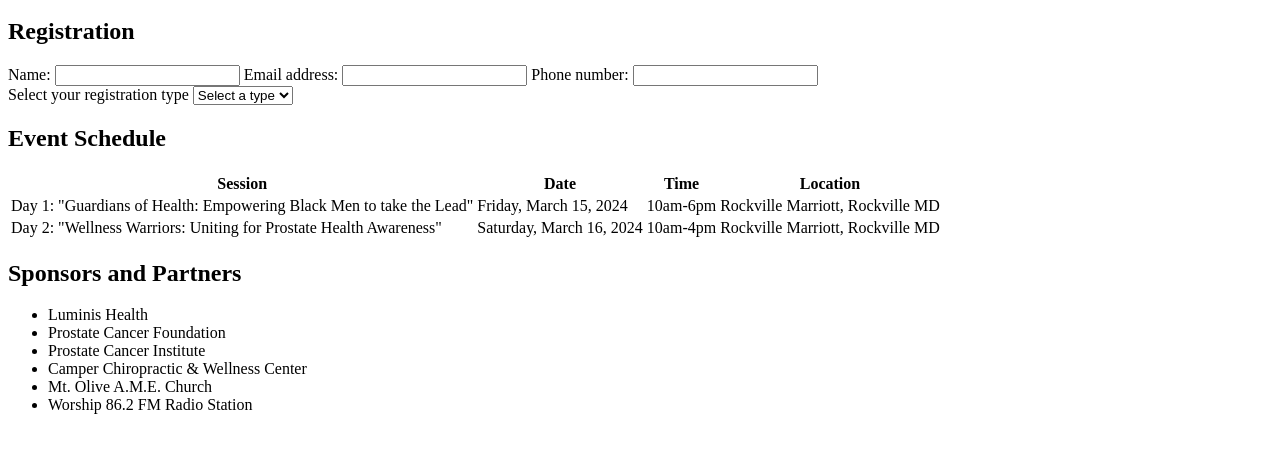
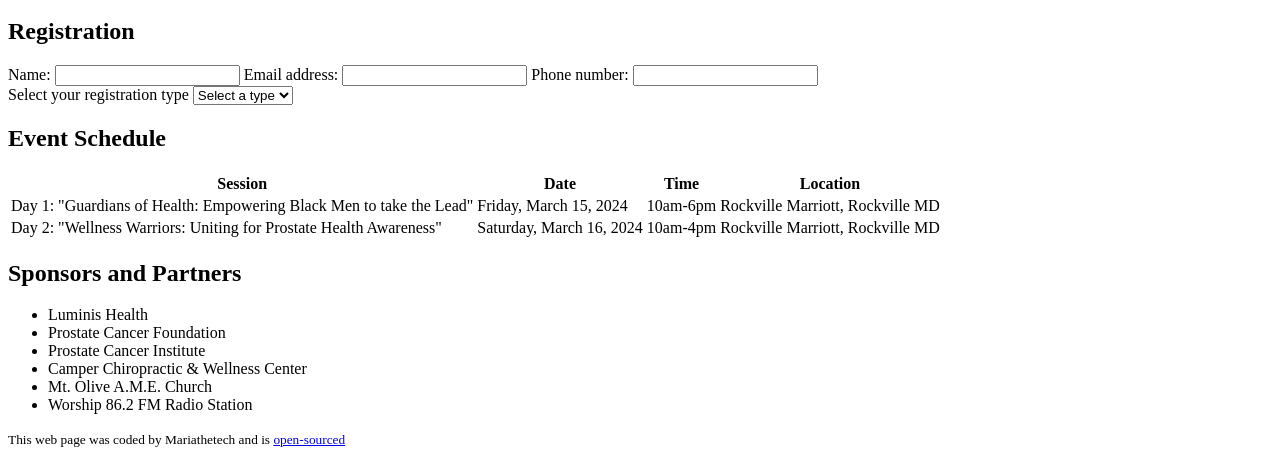
Before and after one commit to mariacamper/CommunityEventRegistration, a plain HTML site: page index.html in a window 1280 px wide. Shown: the part 624-1080 px from the top of the page. Before the commit the page ends 1054 px from the top, so only its background shows below. Drawn offline with Linux system fonts and the light colour scheme.

Commit message:
Added footer

```diff
--- a/index.html
+++ b/index.html
@@ -68,6 +68,9 @@
         </ul>
     </section>
 </body>
-
+<footer>
+    <small>This web page was coded by Mariathetech and is <a href="https://github.com/mariacamper/CommunityEventRegistration"
+     target="_blank" >open-sourced</a></small>
+ </footer>
 <script src="script.js"></script>
 </html>
```
